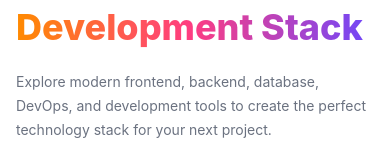
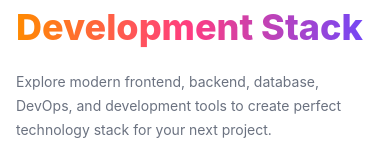
Before and after one commit to Roton-Islam/Dev-Stack, a React (Vite) app: page / in a window 390 px wide. Shown: the part 180-348 px from the top of the page. Built offline with nearby package versions, Linux system fonts and the light colour scheme.

Commit message:
Improve responsive layout for all devices

```diff
--- a/src/components/Hero.jsx
+++ b/src/components/Hero.jsx
@@ -14,7 +14,7 @@ const Hero = () => {
 
           <p className="mt-5 max-w-xl text-sm leading-6 text-gray-500 md:text-base">
             Explore modern frontend, backend, database, DevOps, and development
-            tools to create the perfect technology stack for your next project.
+            tools to create perfect technology stack for your next project.
           </p>
 
           <div className="mt-7 flex flex-wrap gap-3">
```
